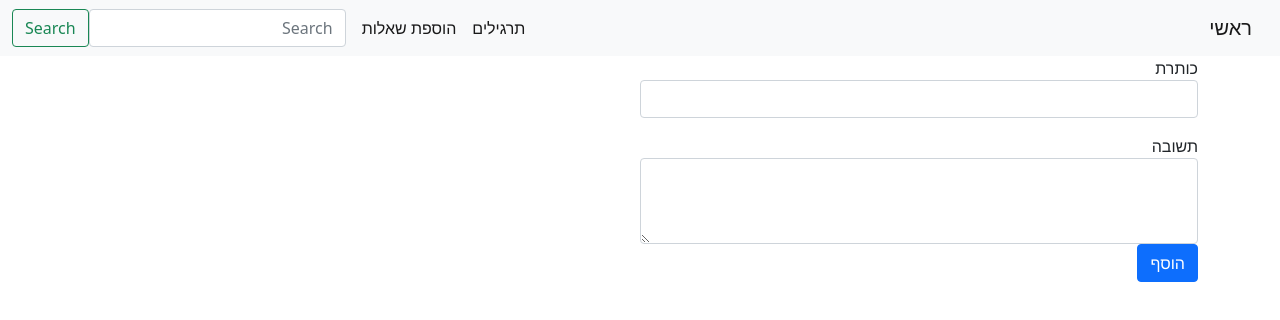
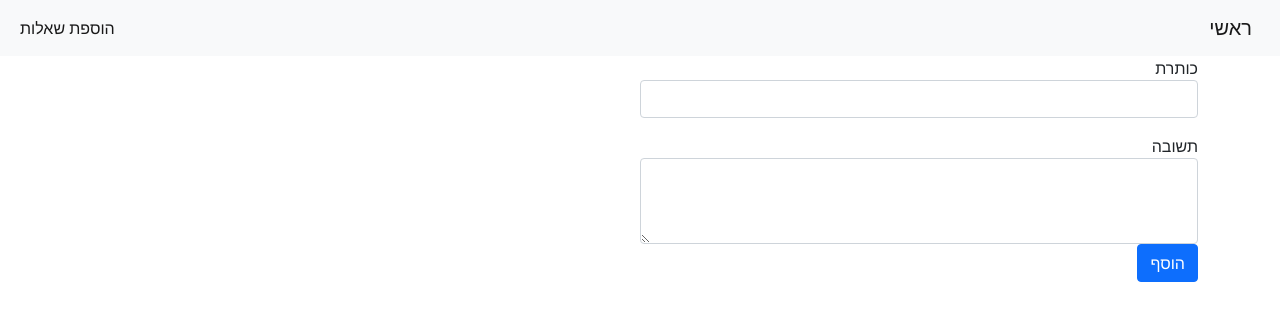
Before and after one commit to yarinshaer/ttt, a plain HTML site: page AddQuestions.html in a window 1280 px wide. Drawn offline with nearby package versions, Linux system fonts and the light colour scheme.

Commit message:
Add files via upload

```diff
--- a/AddQuestions.html
+++ b/AddQuestions.html
@@ -15,23 +15,17 @@
 <body dir="rtl">
     <nav class="navbar navbar-expand-lg navbar-light bg-light">
         <div class="container-fluid">
-            <a class="navbar-brand" href="/index.html">ראשי</a>
+            <a class="navbar-brand" href="ttt/index.html">ראשי</a>
             <button class="navbar-toggler" type="button" data-bs-toggle="collapse" data-bs-target="#navbarSupportedContent" aria-controls="navbarSupportedContent" aria-expanded="false" aria-label="Toggle navigation">
                 <span class="navbar-toggler-icon"></span>
             </button>
             <div class="collapse navbar-collapse" id="navbarSupportedContent">
                 <ul class="navbar-nav me-auto mb-2 mb-lg-0">
                     <li class="nav-item">
-                        <a class="nav-link active" aria-current="page" href="#">תרגילים</a>
-                    </li>
-                    <li class="nav-item">
-                        <a class="nav-link active" aria-current="page" href="/AddQuestions.html">הוספת שאלות</a>
+                        <a class="nav-link active" aria-current="page" href="ttt/AddQuestions.html">הוספת שאלות</a>
                     </li>
                 </ul>
-                <form class="d-flex">
-                    <input class="form-control me-2" type="search" placeholder="Search" aria-label="Search">
-                    <button class="btn btn-outline-success" type="submit">Search</button>
-                </form>
+
             </div>
         </div>
     </nav>
```
Also changed, not shown: index.html (+4 -9 lines).
